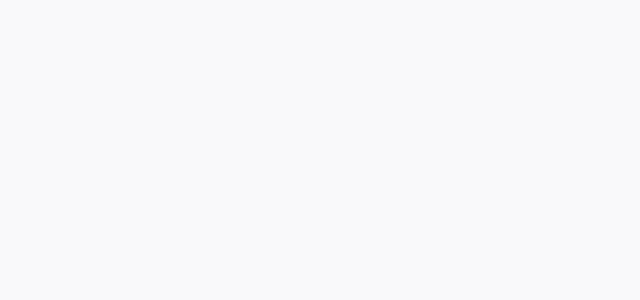
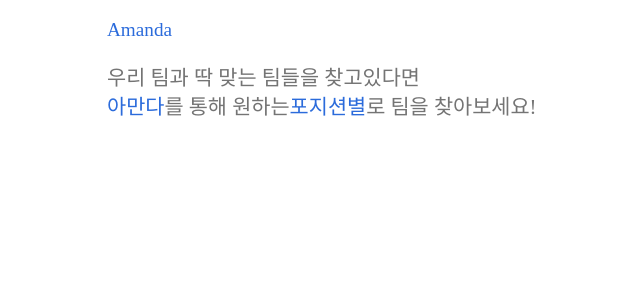
Before and after one commit to krung2/amanda, a React (Create React App) app: page / in a window 1280 px wide. Shown: the top 300 px of the page, without its empty margins (21-661 px from the left). Built offline with nearby package versions, Linux system fonts and the light colour scheme.

Commit message:
Add: Header

```diff
--- a/src/components/common/header/Header.component.tsx
+++ b/src/components/common/header/Header.component.tsx
@@ -4,9 +4,14 @@
 const HeaderComponent: React.FC = () => {
 
   return (
-    <div>
-
-    </div>
+    <S.HeaderFrame>
+      <S.LogoName>Amanda</S.LogoName>
+      <S.SiteMent>
+        우리 팀과 딱 맞는 팀들을 찾고있다면 <br />
+        <S.PointMent>아만다</S.PointMent>를 통해 원하는
+        <S.PointMent>포지션별</S.PointMent>로 팀을 찾아보세요!
+      </S.SiteMent>
+    </S.HeaderFrame>
   )
 }
 
--- a/src/components/common/header/styles.ts
+++ b/src/components/common/header/styles.ts
@@ -1,2 +1,24 @@
+import styled from "styled-components";
 
-export const a = () => { }
+export const HeaderFrame = styled.div`
+width: 80vw;
+position: absolute;
+top: 0;
+left: 10vw;
+`
+
+export const LogoName = styled.div`
+margin-top: 1rem;
+font-size: 1.2rem;
+color: #2B6BDB;
+`
+
+export const SiteMent = styled.div`
+margin-top: 1.2rem;
+color: #747474;
+font-size: 1.3rem;
+`
+
+export const PointMent = styled.span`
+color: #2B6BDB;
+`
--- /dev/null
+++ b/src/components/common/schoolSelector/styles.ts
@@ -0,0 +1,2 @@
+
+export const a = () => { }
--- a/src/styles/golobal.style.ts
+++ b/src/styles/golobal.style.ts
@@ -5,14 +5,15 @@
     box-sizing: border-box;
   }
 
+  #root {
+ }
+
   div {
     display: block;
   }
 
   body {
-    width: 100%;
     min-height: 100vh;
-    color: #5e676f;
     background: inherit;
     margin: 0;
     font-size: .875rem;
@@ -20,7 +21,7 @@
     line-height: 1.4285714286;
     color: #212529;
     text-align: left;
-    background: #f9f9fa;
+    background: #ffffff;
   }
 
   html {
```
Also changed, not shown: src/components/common/schoolSelector/SchoolSelector.component.tsx (added, +13 -0 lines).
